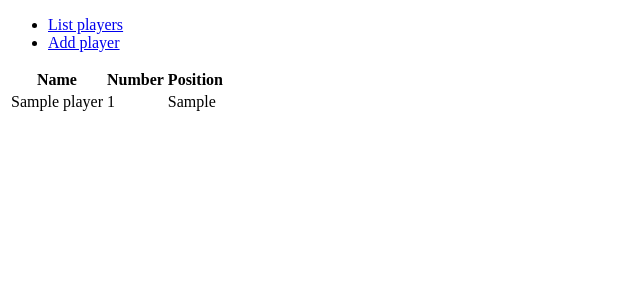
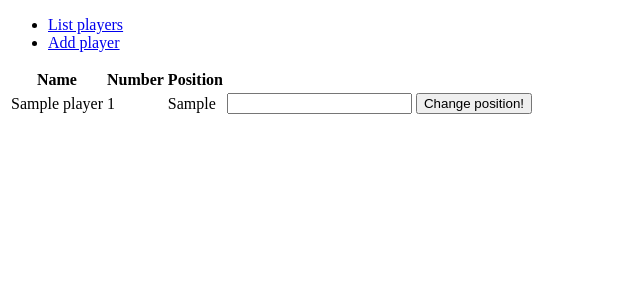
Before and after one commit to samilait/jaakiekkotilasto, a Flask app: page /players in a window 1280 px wide. Shown: the top 300 px of the page, without its empty margins (0-640 px from the left). Run offline with Flask 2, Linux system fonts and the light colour scheme; tables that the repository leaves empty hold one stand-in row (values such as "Sample post").

Commit message:
Pelaajan pelipaikan vaihto lisätty

```diff
--- a/application/players/views.py
+++ b/application/players/views.py
@@ -7,9 +7,20 @@ from application.players.models import Player
 def players_index():
     return render_template("players/list.html", players = Player.query.all())
 
+
 @app.route("/players/new/")
 def players_form():
     return render_template("players/new.html")
+
+
+@app.route("/players/<player_id>/", methods=["POST"])
+def players_change_position(player_id):
+
+    p = Player.query.get(player_id)
+    p.position = request.form.get("position")
+    db.session().commit()
+
+    return redirect(url_for("players_index"))
 
 
 @app.route("/players/", methods=["POST"])
--- a/application/templates/players/list.html
+++ b/application/templates/players/list.html
@@ -12,6 +12,12 @@
       <td>{{ player.name }}</td>
       <td>{{ player.number }}</td>
       <td>{{ player.position }}</td>
+      <td>
+        <form method="POST" action="{{ url_for('players_change_position', player_id=player.id) }}">
+            <input type="text" name="position"/>
+            <input type="submit" value="Change position!"/>
+        </form>
+      </td>
     </tr>
     {% endfor %}
   </table>
```
